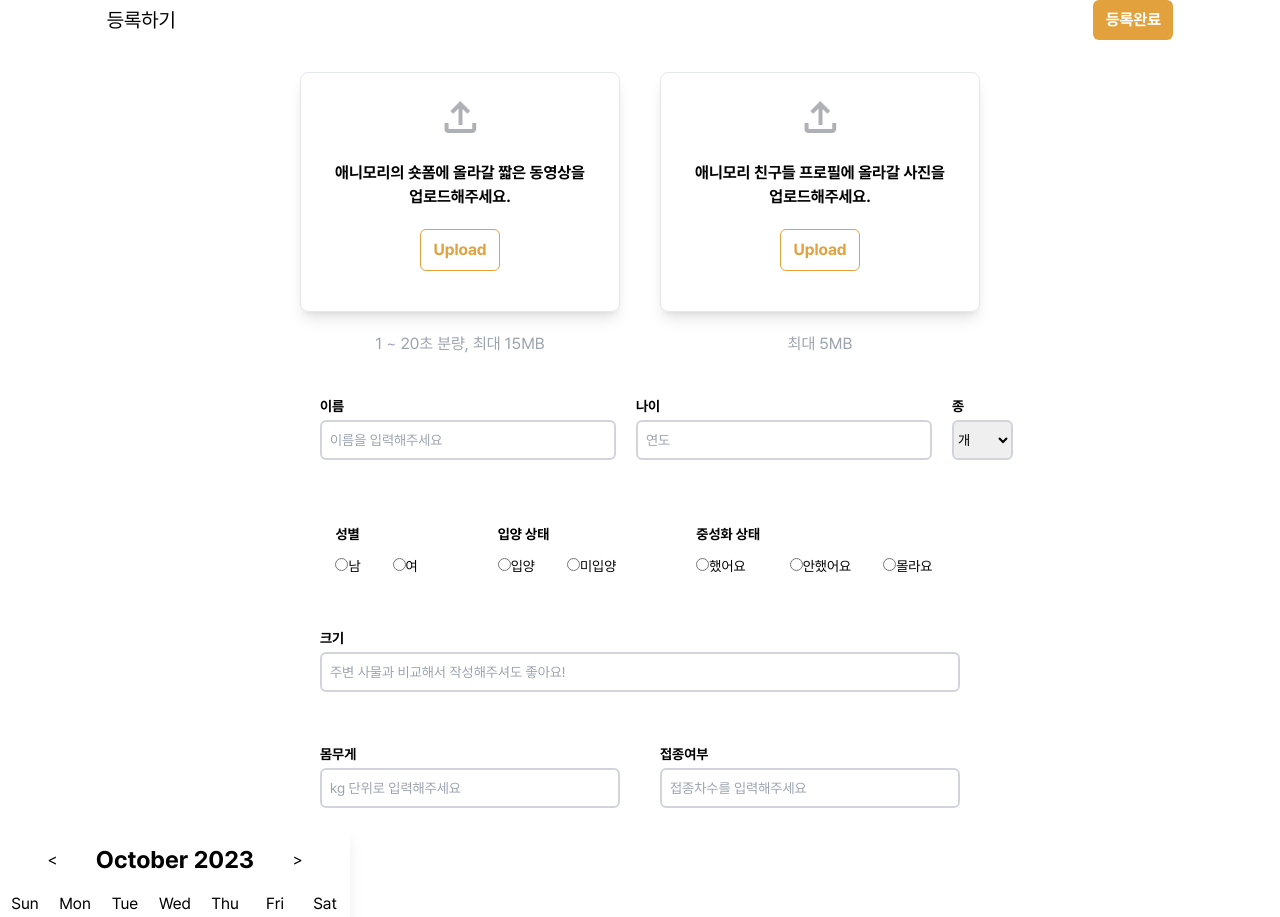
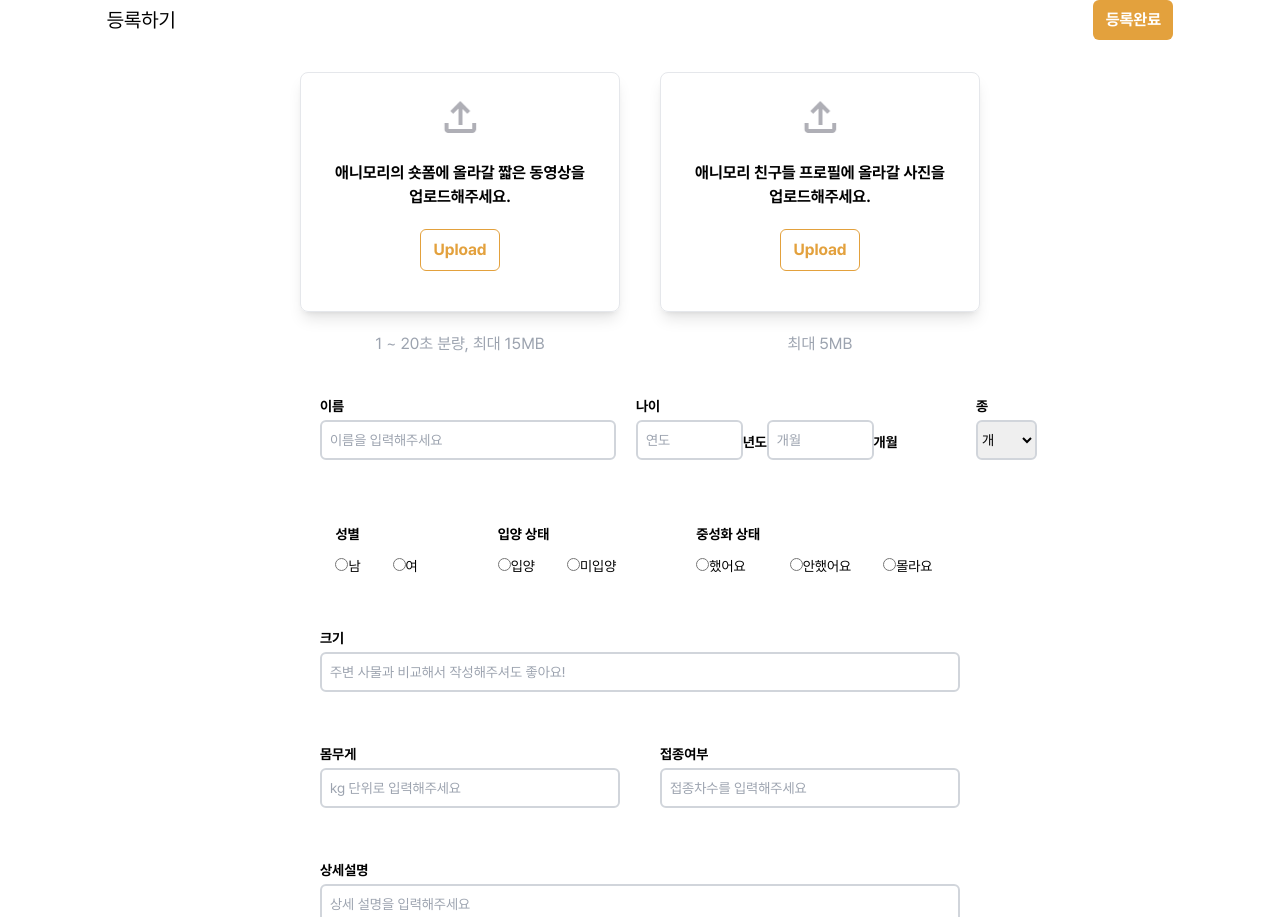
Before and after one commit to Step3-kakao-tech-campus/Team16_FE, a React (Create React App) app: page /register in a window 1280 px wide. Shown: the top 917 px of the page. Built offline with nearby package versions, Linux system fonts and the light colour scheme.

Commit message:
feat: year, month 나누기 시도

```diff
--- a/src/components/organisms/VMRegisterForm.tsx
+++ b/src/components/organisms/VMRegisterForm.tsx
@@ -11,6 +11,7 @@ const MRegisterForm = ({ handleChange }: RegisterProps) => {
     <div className="flex flex-col items-center gap-8 mt-10">
       <div className="flex  justify-center sm:gap-20 w-1/2 text-sm  mb-5">
         <div className=" flex-col sm:flex-row flex gap-5 w-full ">
+          <div className="">
             <InputGroup
               id="name"
               name="이름"
@@ -21,9 +22,11 @@ const MRegisterForm = ({ handleChange }: RegisterProps) => {
               }}
               autocomplete="name"
             />
-
+          </div>
+          <div className="flex w-2/4 whitespace-nowrap">
+            <div className=" w-2/6">
               <InputGroup
-            id="age"
+                id="year"
                 name="나이"
                 type="number"
                 placeholder="연도"
@@ -32,6 +35,26 @@ const MRegisterForm = ({ handleChange }: RegisterProps) => {
                 }}
                 autocomplete="age"
               />
+            </div>
+            <text className="flex h-14 items-end font-semibold whitespace-nowrap">
+              년도
+            </text>
+            <div className=" w-2/6">
+              <InputGroup
+                id="month"
+                name="ㅤ"
+                type="number"
+                placeholder="개월"
+                onChange={(e) => {
+                  handleChange(e);
+                }}
+                autocomplete="age"
+              />
+            </div>
+            <text className="flex h-14 items-end font-semibold whitespace-nowrap">
+              개월
+            </text>
+          </div>
           <SelectBox />
         </div>
       </div>
@@ -80,6 +103,20 @@ const MRegisterForm = ({ handleChange }: RegisterProps) => {
           />
         </div>
       </div>
+      <div className="flex justify-center gap-5 sm:gap-20 w-1/2 text-sm  mb-5">
+        <div className="w-full">
+          <InputGroup
+            id="description"
+            name="상세설명"
+            type="text"
+            placeholder="상세 설명을 입력해주세요"
+            onChange={(e) => {
+              handleChange(e);
+            }}
+            autocomplete="description"
+          />
+        </div>
+      </div>
     </div>
   );
 };
```
Lines whose indentation alone changed are shown as unchanged.
